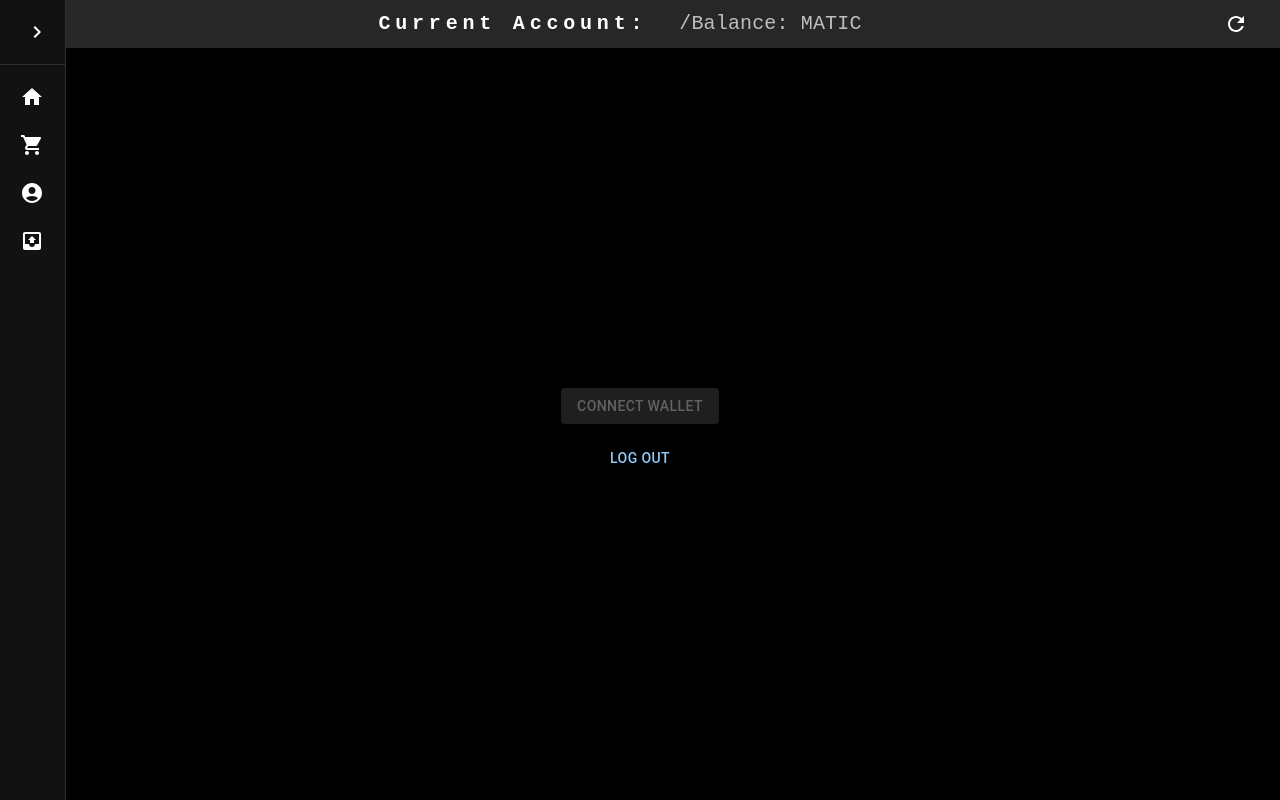
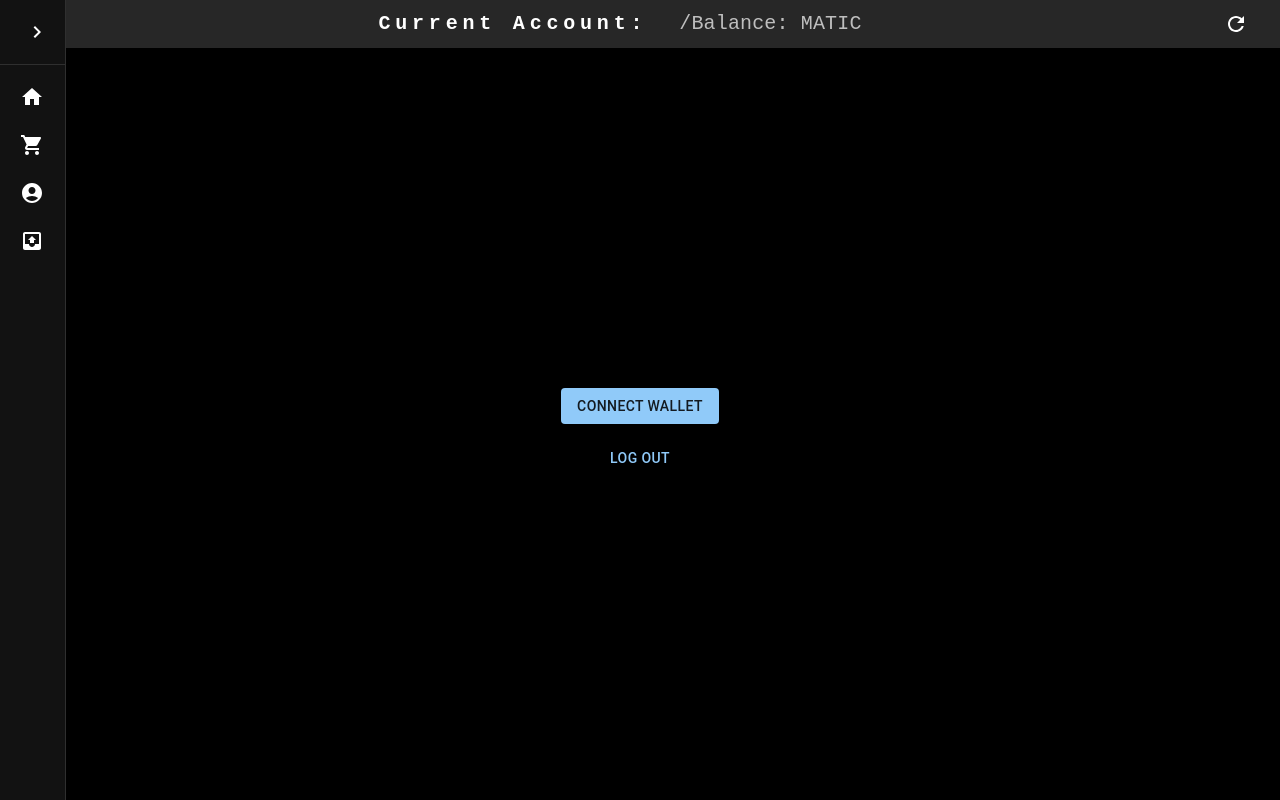
Before and after one commit to Haibot-Lee/NFT_3D_Marketplace, a React (Create React App) app: page / in a window 1280 px wide. Built offline with nearby package versions, Linux system fonts and the light colour scheme; no server answers; what ipfs-http-client, web3modal would draw is missing.

Commit message:
fix typo

```diff
--- a/src/Pages/Home.jsx
+++ b/src/Pages/Home.jsx
@@ -87,7 +87,9 @@ export default function Home() {
                     </Typography>
                 </> : ''}
 
-            <Button variant="contained" disabled={address !== ""} onClick={() => init()}>Connect wallet</Button>
+            <Button variant="contained" disabled={address && address !== ""} onClick={() => init()}>
+                Connect wallet
+            </Button>
             <Button disabled={address === ""} onClick={() => logout()}>Log out</Button>
         </Stack>
     );
```
Also changed, not shown: 1 other file (tests, documents, lock files or other folders).
